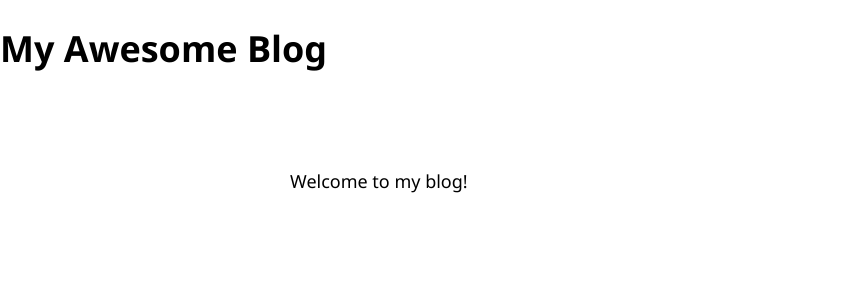
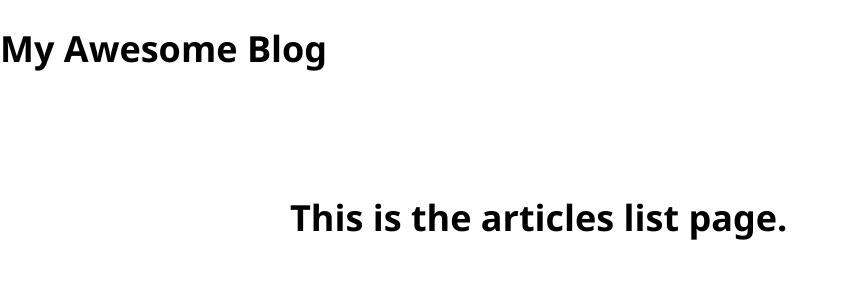
Before and after one commit to nthubgit/blog-react-recap, a React (Create React App) app: page /articles in a window 1280 px wide. Shown: the top 300 px of the page, without its empty margins (0-846 px from the left). Built offline with nearby package versions, Linux system fonts and the light colour scheme.

Commit message:
blog pages, setting up routes

```diff
--- a/package.json
+++ b/package.json
@@ -8,6 +8,7 @@
     "@testing-library/user-event": "^13.5.0",
     "react": "^18.2.0",
     "react-dom": "^18.2.0",
+    "react-router-dom": "^6.22.3",
     "react-scripts": "5.0.1",
     "web-vitals": "^2.1.4"
   },
--- a/src/App.js
+++ b/src/App.js
@@ -1,13 +1,25 @@
 import './App.css';
+import { BrowserRouter, Routes, Route } from 'react-router-dom';
+import HomePage from './pages/HomePage';
+import ArticlePage from './pages/ArticlePage';
+import AboutPage from './pages/AboutPage';
+import ArticlesListPage from './pages/ArticlesListPage';
 
 function App() {
   return (
-    <div className="App">
-      <h1>My Awesome Blog</h1>
-      <div id="page-body">
-        Welcome to my blog!
+    <BrowserRouter>
+      <div className="App">
+        <h1>My Awesome Blog</h1>
+        <div id="page-body">
+        <Routes>
+          <Route path="/" element={<HomePage />} />
+          <Route path="/about" element={<AboutPage />} />
+          <Route path="/articles" element={<ArticlesListPage />} />
+          <Route path="/article" element={<ArticlePage />} />
+        </Routes>
+        </div>
       </div>
-    </div>
+    </BrowserRouter>
   );
 }
 
--- /dev/null
+++ b/src/pages/AboutPage.js
@@ -0,0 +1,7 @@
+const AboutPage = () => {
+    return (
+        <h1>This is the About page.</h1>
+    );
+}
+
+export default AboutPage;
--- /dev/null
+++ b/src/pages/ArticlePage.js
@@ -0,0 +1,7 @@
+const ArticlePage = () => {
+    return (
+        <h1>This is the article page.</h1>
+    );
+}
+
+export default ArticlePage;
--- /dev/null
+++ b/src/pages/ArticlesListPage.js
@@ -0,0 +1,7 @@
+const ArticlesListPage = () => {
+    return (
+        <h1>This is the articles list page.</h1>
+    );
+}
+
+export default ArticlesListPage;
--- /dev/null
+++ b/src/pages/HomePage.js
@@ -0,0 +1,7 @@
+const HomePage = () => {
+    return (
+        <h1>This is the home page.</h1>
+    );
+}
+
+export default HomePage;
```
Also changed, not shown: src/pages/404.js (added), 1 other file (tests, documents, lock files or other folders).
